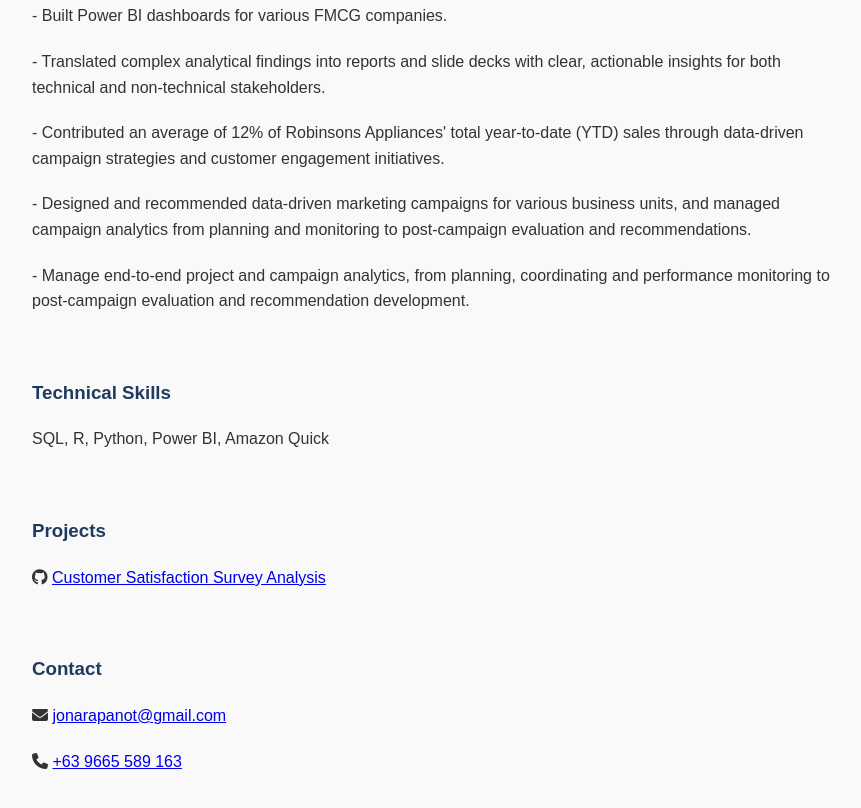
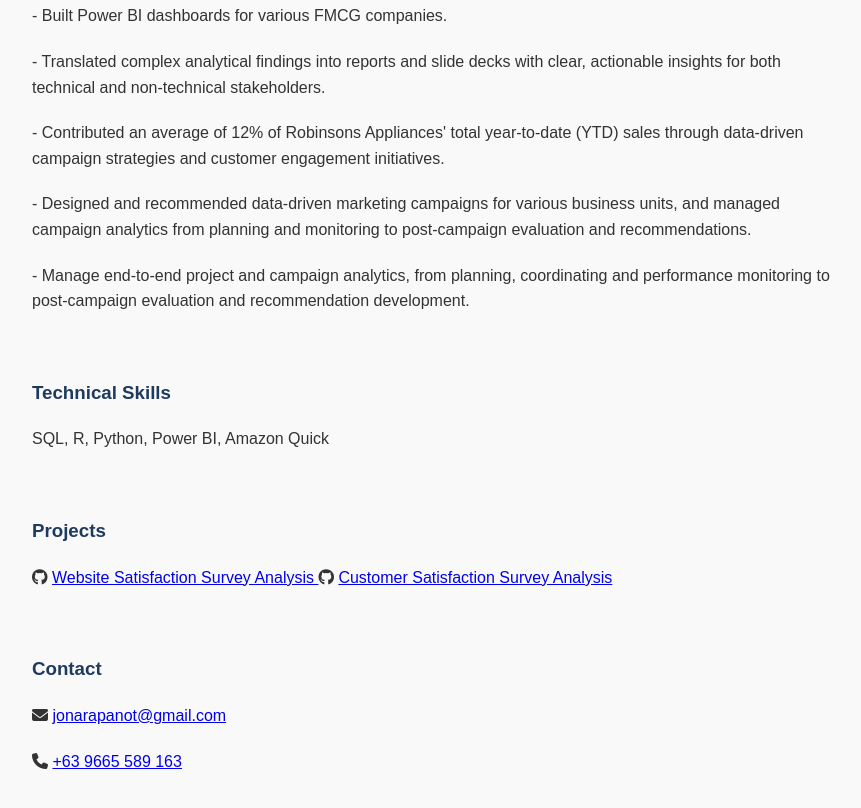
Before and after one commit to jonalyncrapanot/jonalyncrapanot.github.io, a plain HTML site: page index.html in a window 1280 px wide. Shown: the part 928-1736 px from the top of the page, without its empty margins (256-1117 px from the left). Drawn offline with Linux system fonts and the light colour scheme.

Commit message:
new project

```diff
--- a/index.html
+++ b/index.html
@@ -64,6 +64,10 @@
       <h3>Projects</h3>
       <p>
         <i class="fa-brands fa-github"></i>
+    <a href="https://github.com/jonalyncrapanot/Website-Satisfaction-Survey" target="_blank" rel="noopener">
+      Website Satisfaction Survey Analysis
+    </a>
+        <i class="fa-brands fa-github"></i>
     <a href="https://github.com/jonalyncrapanot/Survey-satisfaction-scores" target="_blank" rel="noopener">
       Customer Satisfaction Survey Analysis
     </a>
```
